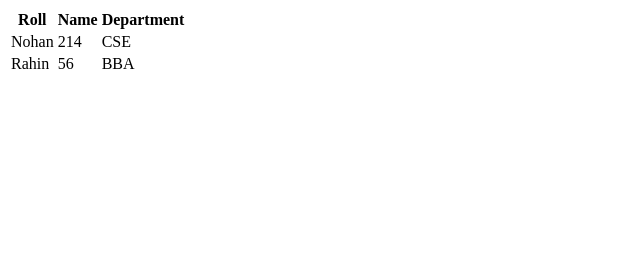
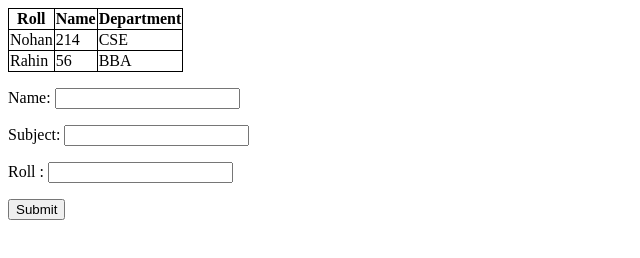
Before and after one commit to nhn09/web-lab-form-table-task, a plain HTML site: page index.html in a window 1280 px wide. Shown: the whole page, without its empty margins (0-640 px from the left). Drawn offline with Linux system fonts and the light colour scheme.

Commit message:
new row insert from form

```diff
--- a/index.html
+++ b/index.html
@@ -4,6 +4,7 @@
     <meta charset="UTF-8" />
     <meta http-equiv="X-UA-Compatible" content="IE=edge" />
     <meta name="viewport" content="width=device-width, initial-scale=1.0" />
+    <link rel="stylesheet" href="./style.css" />
     <title>adding rows</title>
   </head>
   <body>
@@ -26,5 +27,40 @@
         <td>BBA</td>
       </tr>
     </table>
+
+    <p>
+      <label for="name"> Name:</label>
+      <input type="text" id="name" name="name" />
+    </p>
+
+    <p>
+      <label for="subject">Subject:</label>
+      <input type="text" id="subject" name="subject" />
+    </p>
+
+    <p>
+      <label for="roll"> Roll :</label>
+      <input type="number" id="roll" name="roll" />
+    </p>
+
+    <button onclick="addRow();">Submit</button>
   </body>
+
+  <script>
+    function addRow() {
+      var table = document.getElementsByTagName("table")[0];
+
+      var newRow = table.insertRow(table.rows.length);
+
+      var cel1 = newRow.insertCell(0);
+      var cel2 = newRow.insertCell(1);
+      var cel3 = newRow.insertCell(2);
+
+      cel1.innerHTML = document.getElementById("name").value;
+      cel2.innerHTML = document.getElementById("roll").value;
+      cel3.innerHTML = document.getElementById("subject").value;
+
+      console.log("all done");
+    }
+  </script>
 </html>
--- a/style.css
+++ b/style.css
@@ -0,0 +1,11 @@
+table,
+td,
+th {
+  border: 1px solid black;
+  border-collapse: collapse;
+}
+
+.form label {
+  width: 120px;
+  color: blue;
+}
```
